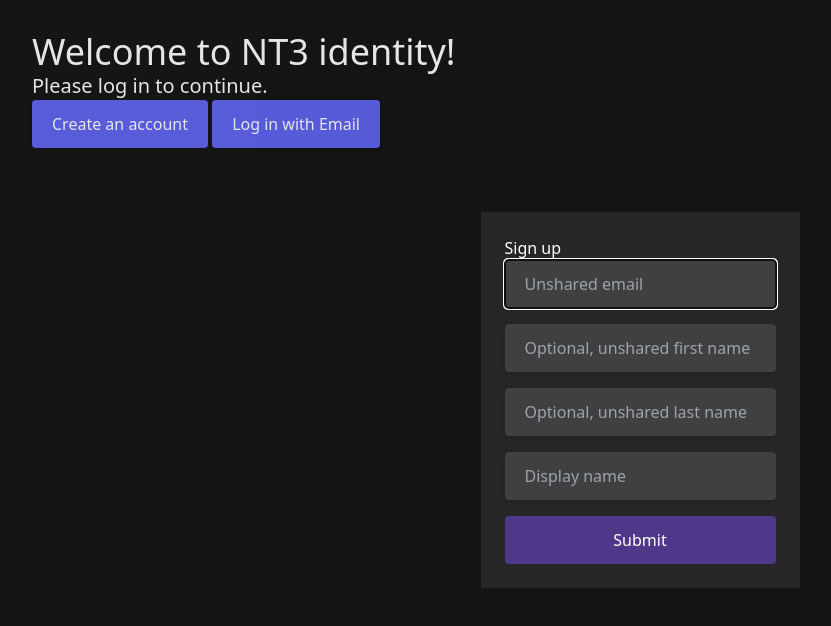
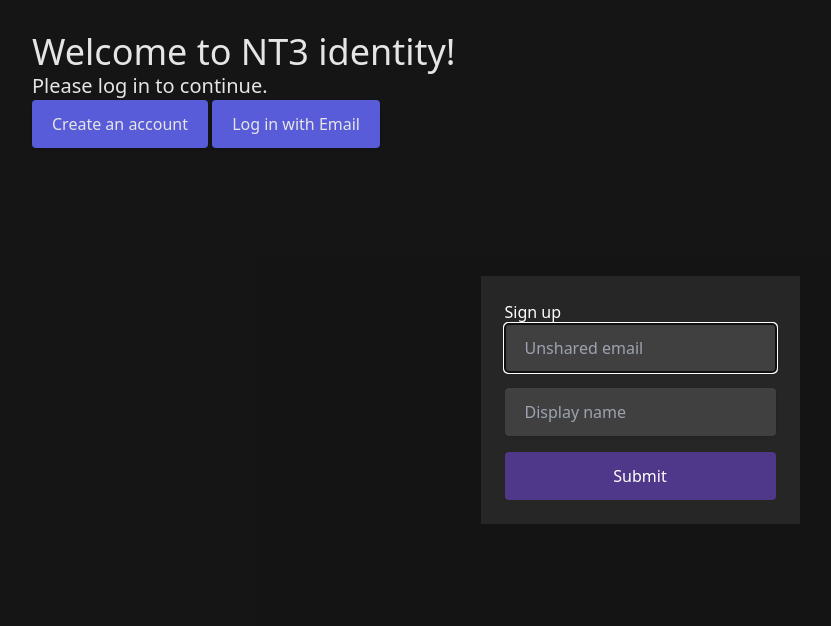
Before and after one commit to Jontes-Tech/identity, a Svelte app: page / in a window 1280 px wide. Both pictures are taken after a click on the button "Create an account". Shown: the top 626 px of the page, without its empty margins (0-831 px from the left). Built offline with nearby package versions, Linux system fonts and the light colour scheme.

Commit message:
respect privacy :)

```diff
--- a/src/Main.svelte
+++ b/src/Main.svelte
@@ -236,8 +236,8 @@
         method: "POST",
         body: JSON.stringify({
           email: email,
-          firstName: firstName,
-          lastName: lastName,
+          firstName: "",
+          lastName: "",
           displayName: displayName,
         }),
         headers: {
@@ -262,18 +262,6 @@
     />
     <input
       type="text"
-      placeholder="Optional, unshared first name"
-      id="signup-firstname"
-      class="rounded px-5 py-3 min-w-max overflow-hidden shadow relative bg-neutral-700"
-    />
-    <input
-      type="text"
-      placeholder="Optional, unshared last name"
-      id="signup-lastname"
-      class="rounded px-5 py-3 min-w-max overflow-hidden shadow relative bg-neutral-700"
-    />
-    <input
-      type="text"
       required
       placeholder="Display name"
       id="signup-displayname"
```
